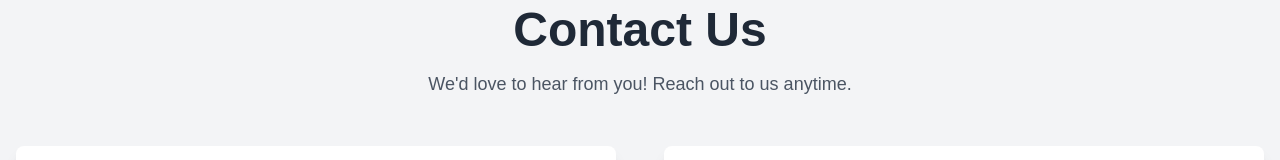
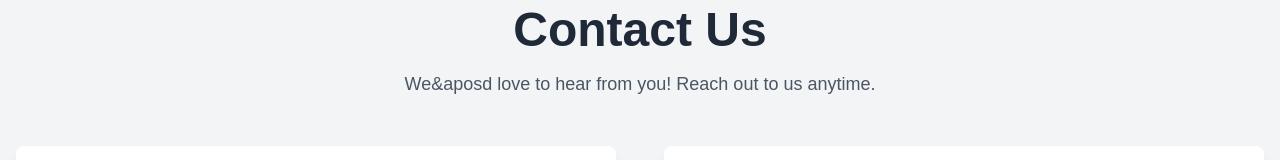
Before and after one commit to yeasinmiah1272001/parlour, a Next.js app: page /contactuspage in a window 1280 px wide. Shown: the part 201-361 px from the top of the page. Built offline with nearby package versions, Linux system fonts and the light colour scheme; no server answers.

Commit message:
all page done

```diff
--- a/src/app/contactuspage/page.tsx
+++ b/src/app/contactuspage/page.tsx
@@ -7,7 +7,7 @@ const ContactUsPage = () => {
       <div className="text-center mb-12">
         <h1 className="text-5xl font-bold text-gray-800">Contact Us</h1>
         <p className="text-gray-600 text-lg mt-4">
-          We'd love to hear from you! Reach out to us anytime.
+          We&aposd love to hear from you! Reach out to us anytime.
         </p>
       </div>
 
```
